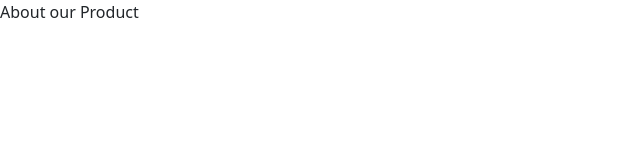
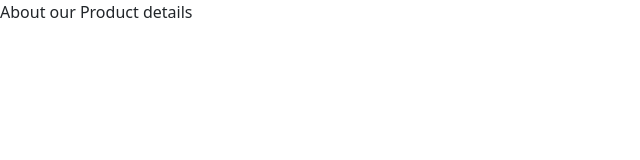
Before and after one commit to MukeshPatil25/Mukesh, an Angular app: page /AboutUs in a window 1280 px wide. Shown: the top 160 px of the page, without its empty margins (0-640 px from the left). Built offline with nearby package versions, Linux system fonts and the light colour scheme.

Commit message:
new commit about

```diff
--- a/src/app/Components/about-us/about-us.component.html
+++ b/src/app/Components/about-us/about-us.component.html
@@ -1 +1 @@
-<p>About our Product </p>
+<p>About our Product details </p>
```
